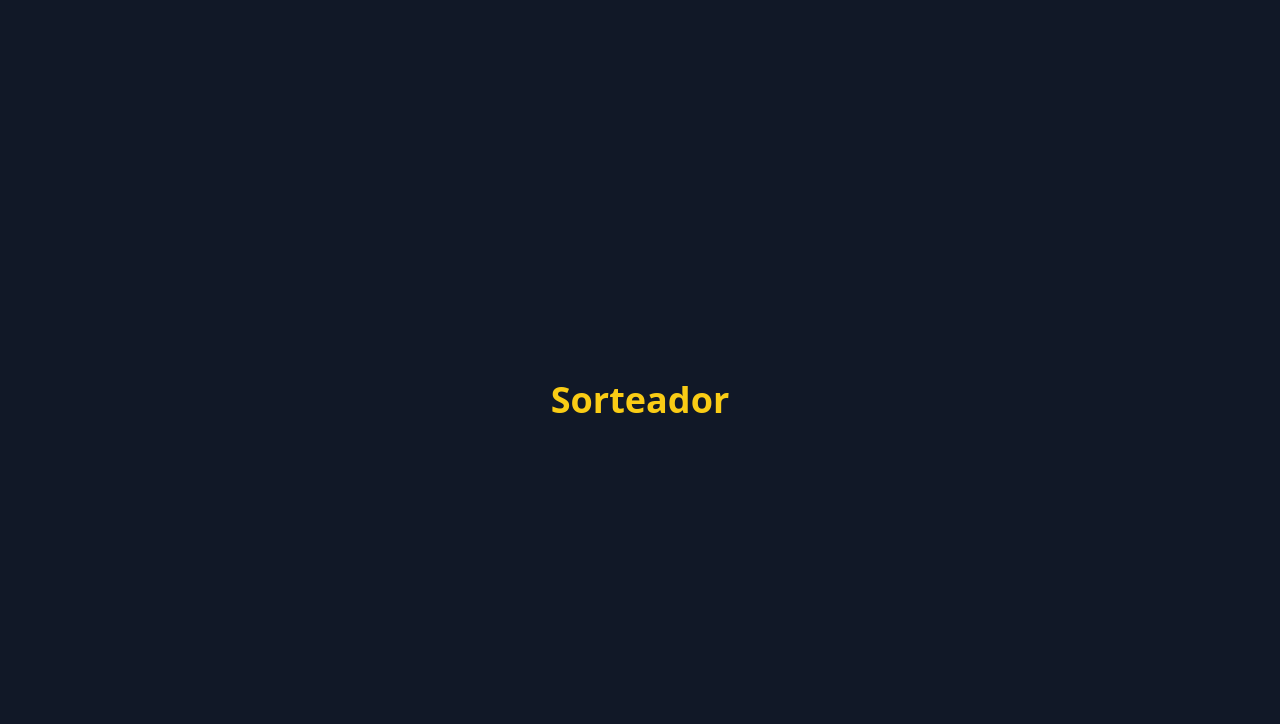
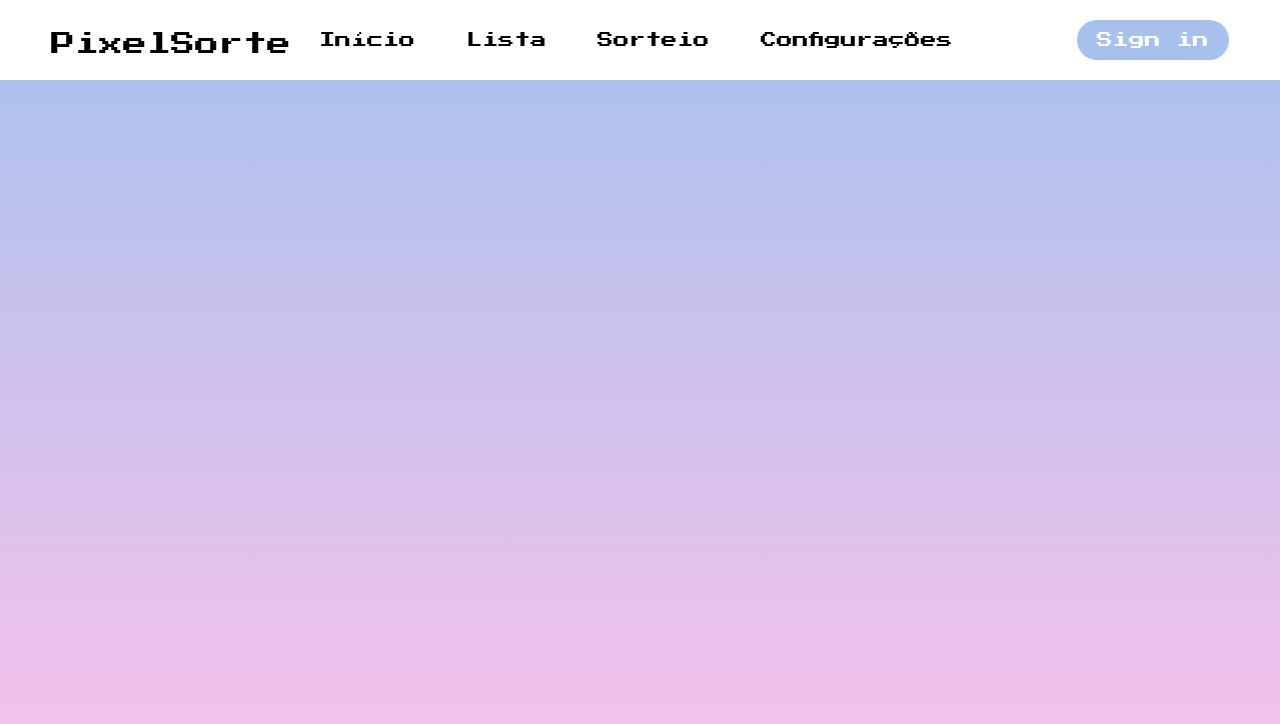
Before and after one commit to Bryan-M-Almeida/sorteador, a plain HTML site: page index.html in a window 1280 px wide. Drawn offline with nearby package versions, Linux system fonts and the light colour scheme.

Commit message:
nav criado

```diff
--- a/index.html
+++ b/index.html
@@ -1,13 +1,47 @@
 <!DOCTYPE html>
 <html lang="pt-BR">
+
 <head>
   <meta charset="UTF-8" />
   <meta name="viewport" content="width=device-width, initial-scale=1.0" />
-    <title>PixelSorte com Tailwind</title>
+  <title>PixelSorte</title>
   <link rel="stylesheet" href="style.css" />
+  <link href="https://fonts.googleapis.com/css2?family=Press+Start+2P&display=swap" rel="stylesheet">
+  <script src="https://unpkg.com/ionicons@4.5.10-0/dist/ionicons.js"></script>
 </head>
-  <body class="bg-gray-900 text-white flex justify-center items-center min-h-screen">
-    <h1 class="text-4xl text-yellow-400 font-bold">Sorteador</h1>
 
+<body class="font-pixel bg-gradient-to-t from-[#fbc2eb] to-[#a6c1ee] h-screen">
+  <header class="bg-white py-5">
+    <nav class="flex justify-between w-[92%] mx-auto">
+      <div class="w-16 mt-2 text-2xl mr-20">
+        <h1>PixelSorte</h1>
+      </div>
+      <div
+        class="md:static absolute bg-white md:min-h-fit  min-h-[60vh] left-0 top-[9%] md:w-auto w-full flex items-center px-5">
+        <ul class="flex md:flex-row flex-col md:itens-center md:gap-[4vw] gap-12">
+          <li>
+            <a class="hover:text-gray-500" href="">Início</a>
+          </li>
+          <li>
+            <a class="hover:text-gray-500" href="">Lista</a>
+          </li>
+          <li>
+            <a class="hover:text-gray-500" href="">Sorteio</a>
+          </li>
+          <li>
+            <a class="hover:text-gray-500" href="">Configurações</a>
+          </li>
+        </ul>
+      </div>
+      <div class="flex items-center gap-6">
+        <button class="bg-[#a6c1ee] text-white px-5 py-2 rounded-full hover:bg-[#87acec]">Sign in</button>
+        <ion-icon name="menu" class="text-3xl cursor-pointer md:hidden"></ion-icon>
+      </div>
+    </nav>
+
+  </header>
 </body>
+
+<script src="script.js"></script>
+
 </html>
```
Also changed, not shown: style.css. Lines whose indentation alone changed are shown as unchanged.
